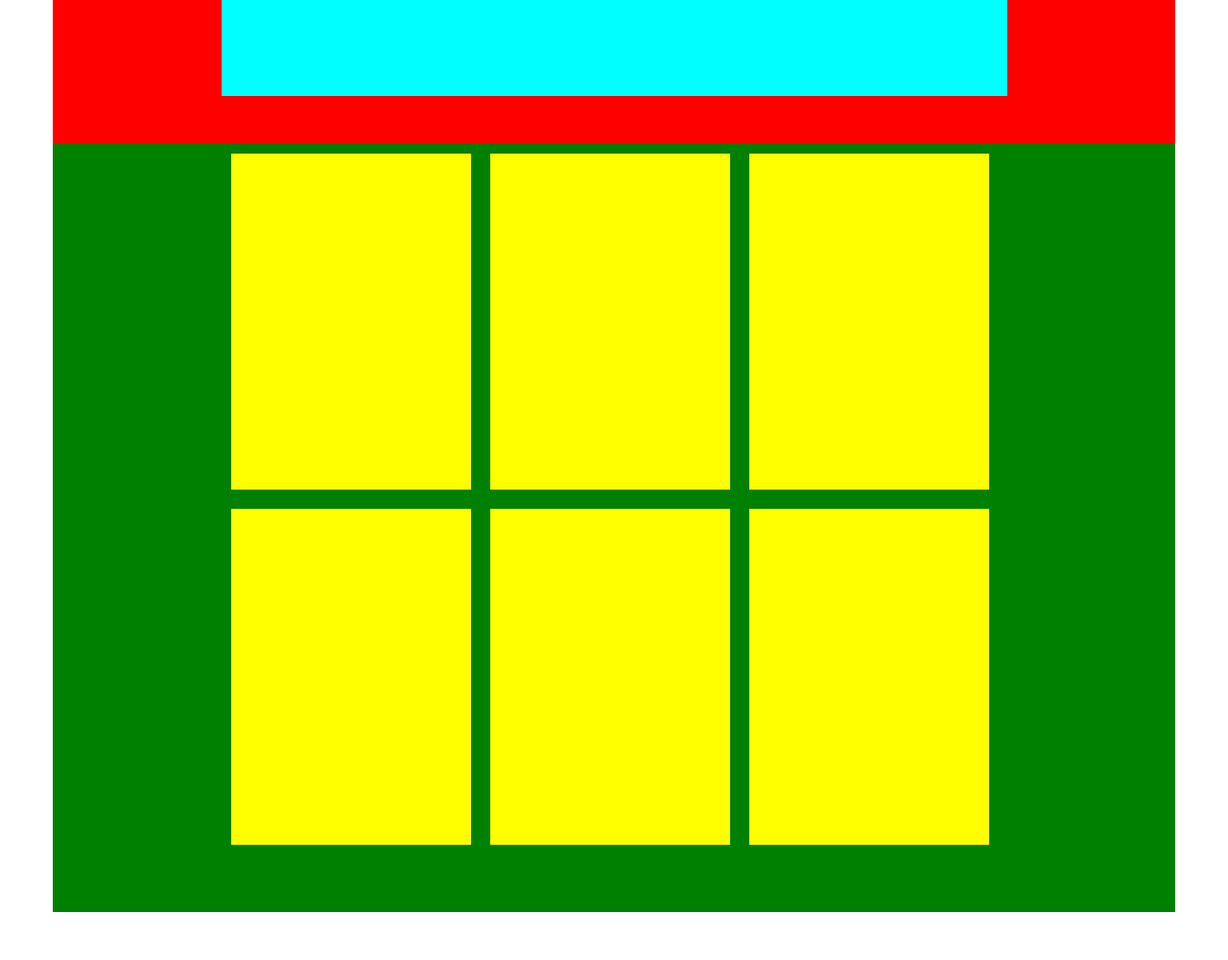
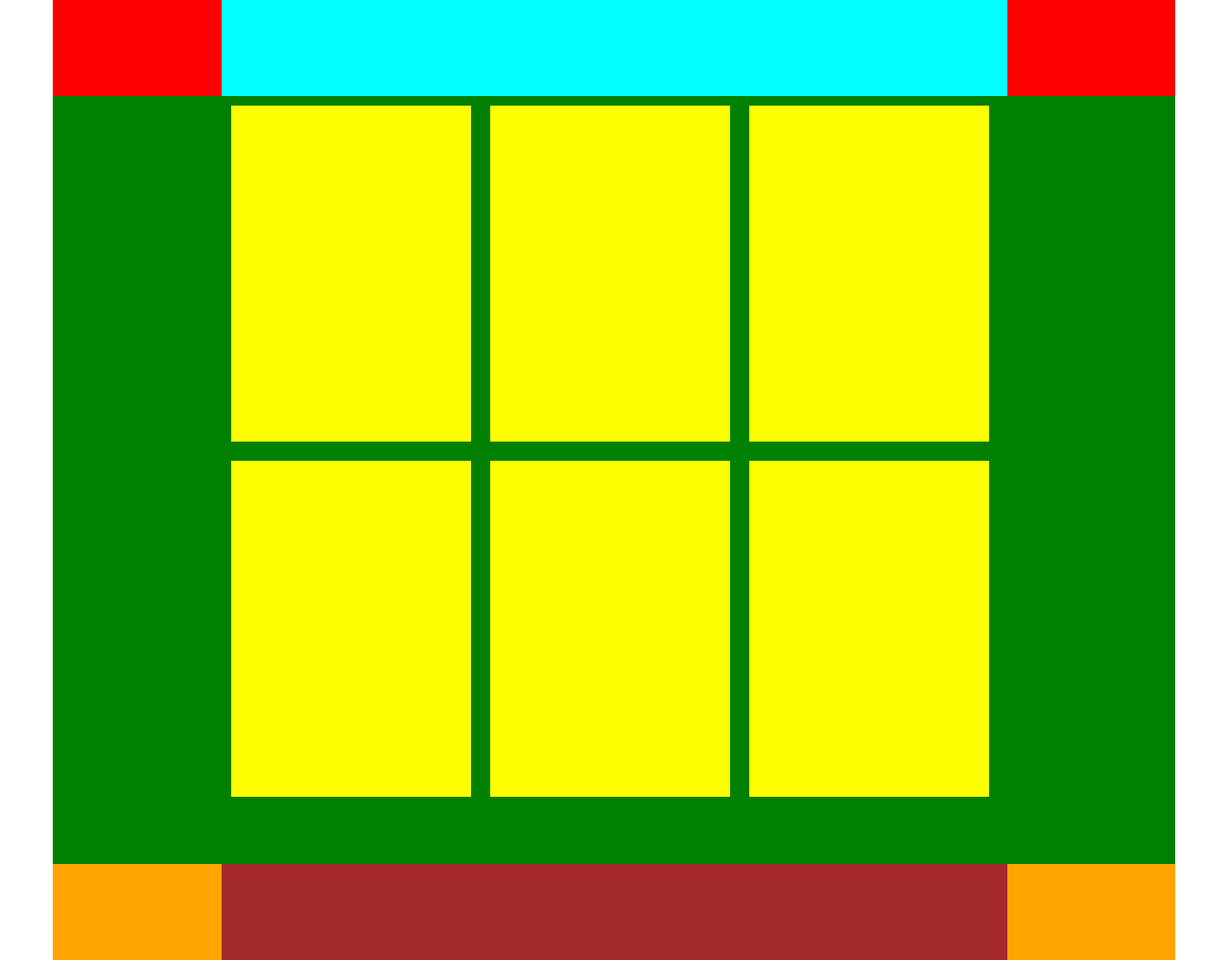
Before and after one commit to alep-2000/html-css-boolando, a plain HTML site: page index.html in a window 1280 px wide. Shown: the whole page at 96% size. Before the commit the page ends 950 px from the top, so only its background shows below. Drawn offline with Linux system fonts and the light colour scheme.

Commit message:
[FEAT][STYLE]Add structure section-footer, style

```diff
--- a/CSS/style.css
+++ b/CSS/style.css
@@ -7,13 +7,13 @@
 /* SECTION-1 */
 .section-1{
     width: 1170px;
-    height: 150px;
+    height: 100px;
     margin: 0 auto;
 }
 
 .container-1{
     width: 100%;
-    height: 150px;
+    height: 100px;
     background-color: red;
 }
 
@@ -57,3 +57,29 @@
     background-color: yellow;
 }
 /* END SECTION-2 */
+/* SECTION-3 */
+.section-3{
+    width: 1170px;
+    height: 100px;
+    margin: 0 auto;
+}
+
+.container-3{
+    width: 100%;
+    height: 100px;
+    background-color: orange;
+}
+
+.row-2{
+    width: 70%;
+    height: 100px;
+    display: flex;
+}
+
+.col-100-footer{
+    width: 70%;
+    height: 100px;
+    margin: 0 auto;
+    background-color: brown;
+}
+/* END SECTION-3 */
--- a/index.html
+++ b/index.html
@@ -51,7 +51,15 @@
     <!-- END MAIN -->
     <!-- FOOTER -->
     <footer>
+        <div class="section-3">
+            <div class="container-3">
+                <div class="row-3">
+                    <div class="col-100-footer">
 
+                    </div>
+                </div>
+            </div>
+        </div>
     </footer>
     <!-- END FOOTER -->
 </body>
```
